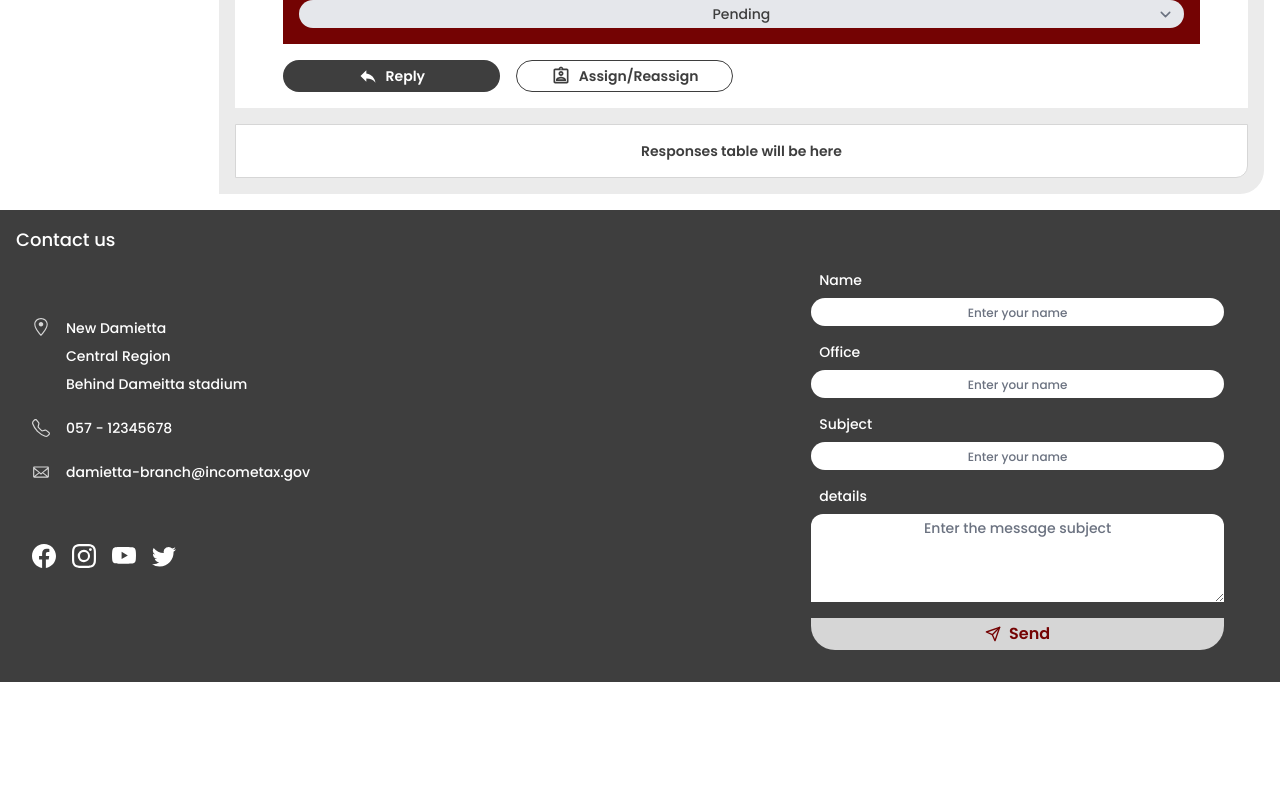
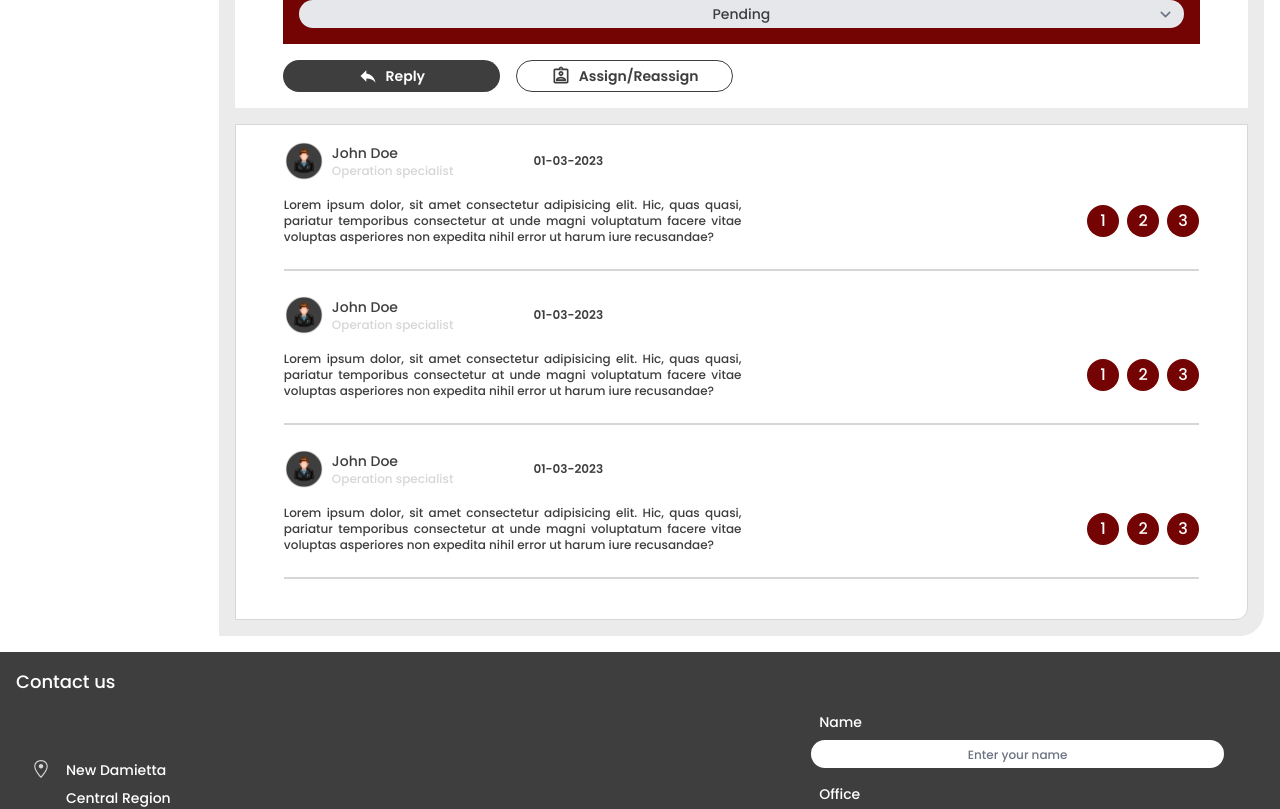
Before and after one commit to Tamer-E-Amer/Easy-Send-System, a React (Vite) app: page /dashboard/problemDetails/1 in a window 1280 px wide. Shown: the part 840-1649 px from the top of the page. Before the commit the page ends 1522 px from the top, so only its background shows below. Built offline with nearby package versions, Linux system fonts and the light colour scheme.

Commit message:
1- Adding response components to problem details page. 2-Adding modal to send problem response.

```diff
--- a/src/components/index.js
+++ b/src/components/index.js
@@ -9,3 +9,5 @@ export { default as ProblemsCount } from "./util/dashboard/problemsCount/Problem
 export { default as ProblemsTable } from "./util/dashboard/problemsTable/ProblemsTable";
 export { default as PageImgHeader } from "./util/dashboard/pageImgHeader/PageImgHeader";
 export { default as MessageTable } from "./util/dashboard/messageTable/MessageTable";
+export { default as ProblemResponse } from "./util/dashboard/problemResponse/ProblemResponse";
+export { default as Modal } from "./util/dashboard/modal/Modal";
--- a/src/components/util/Footer/Footer.jsx
+++ b/src/components/util/Footer/Footer.jsx
@@ -97,7 +97,7 @@ const Footer = () => {
                 />
               </div>
               {/* details */}
-              <div className="flex  flex-col items-start space-y-2 text-white">
+              <div className="flex  flex-col items-start space-y-2 text-gray-mid">
                 <label htmlFor="" className="w-[90px] pl-2 text-sm">
                   details
                 </label>
--- a/src/components/util/dashboard/dashboardNav/DashboardNav.jsx
+++ b/src/components/util/dashboard/dashboardNav/DashboardNav.jsx
@@ -37,7 +37,7 @@ const DashboardNav = () => {
           <span className="text-sm">Messages</span>
         </div>
       </Link>
-      <Link to="/dashboard/changePassword">
+      <Link to="/dashboard/changePassword" className="w-full">
         <div className="dashboard-nav-link">
           {/* icon */}
           <CgProfile className="text-lg" />
--- /dev/null
+++ b/src/components/util/dashboard/modal/Modal.jsx
@@ -0,0 +1,34 @@
+import React from "react";
+
+const Modal = ({ children, title, closeModal }) => {
+  const closeModelWithBgClick = (e) => {
+    if (e.target.id === "easysendModal") {
+      console.log("Modal is closed");
+      closeModal();
+    }
+  };
+  return (
+    <>
+      <div
+        id="easysendModal"
+        className="p-4 w-full h-[400px] bg-slate-400/80 absolute bottom-0 left-0"
+        onClick={closeModelWithBgClick}
+      >
+        {/* modal header */}
+        <div className="p-4 mb-4 text-left md:text-center bg-gray-mid relative">
+          <div
+            onClick={closeModal}
+            className="h-8 w-8 flex items-center justify-center rounded-full border-[1px] bg-white text-red-dark text-lg absolute right-5 cursor-pointer hover:bg-red-dark hover:text-white"
+          >
+            X
+          </div>
+          <h3 className="text-sm md:text-lg text-white ">{title}</h3>
+        </div>
+        {/* modal body */}
+        {children}
+      </div>
+    </>
+  );
+};
+
+export default Modal;
--- a/src/components/util/dashboard/pageImgHeader/PageImgHeader.jsx
+++ b/src/components/util/dashboard/pageImgHeader/PageImgHeader.jsx
@@ -3,7 +3,7 @@ import React from "react";
 const PageImgHeader = ({ title }) => {
   return (
     <>
-      <div className="w-full h-16 md:h-24 bg-[url('/imgs/add-data.png')] bg-no-repeat bg-cover flex items-center justify-end sm:justify-center font-semibold text-lg text-gray-mid px-8">
+      <div className="w-full h-16 md:h-24 bg-[url('/imgs/add-data.png')] bg-no-repeat bg-cover flex items-center justify-end sm:justify-center font-semibold text-sm sm:text-lg text-gray-mid px-8">
         {title}
       </div>
     </>
--- /dev/null
+++ b/src/components/util/dashboard/problemResponse/ProblemResponse.jsx
@@ -0,0 +1,48 @@
+import React from "react";
+
+const ProblemResponse = () => {
+  return (
+    <>
+      {/* response header */}
+      <div className="flex items-center justify-between md:justify-start md:space-x-20 mb-4 ">
+        {/* user */}
+        <div className="flex items-center space-x-2">
+          {/* avatar */}
+          <img src="/imgs/avatar.png" alt="avatar" className="w-10 h-10" />
+          {/* name */}
+          <div className="">
+            <h3 className="text-sm text-gray-mid">John Doe</h3>
+            <h4 className="text-xs text-title-gray">Operation specialist</h4>
+          </div>
+        </div>
+        {/* date */}
+        <h3 className="text-xs  text-gray-mid font-semibold">01-03-2023</h3>
+      </div>
+      {/* response data */}
+      <div className="flex flex-col justify-center space-y-4 lg:flex-row lg:space-x-4 lg:items-center lg:justify-between lg:space-y-0 ">
+        {/* message */}
+        <p className="text-xs text-gray-mid text-justify w-full lg:w-1/2">
+          Lorem ipsum dolor, sit amet consectetur adipisicing elit. Hic, quas
+          quasi, pariatur temporibus consectetur at unde magni voluptatum facere
+          vitae voluptas asperiores non expedita nihil error ut harum iure
+          recusandae?
+        </p>
+        {/* attachments*/}
+        <div className="flex items-start justify-center space-x-2">
+          <div className="w-8 h-8 bg-red-dark flex items-center justify-center rounded-full text-white cursor-pointer">
+            1
+          </div>
+          <div className="w-8 h-8 bg-red-dark flex items-center rounded-full justify-center text-white cursor-pointer ">
+            2
+          </div>
+          <div className="w-8 h-8 bg-red-dark flex items-center justify-center rounded-full text-white cursor-pointer">
+            3
+          </div>
+        </div>
+      </div>
+      <hr className="h-0 border-[1px] border-title-gray my-6" />
+    </>
+  );
+};
+
+export default ProblemResponse;
--- a/src/components/util/dashboard/problemsTable/ProblemsTable.jsx
+++ b/src/components/util/dashboard/problemsTable/ProblemsTable.jsx
@@ -56,7 +56,7 @@ const ProblemsTable = () => {
     useTable({ columns, data });
   return (
     <>
-      <table {...getTableProps()}>
+      <table {...getTableProps()} className="w-full">
         {/* table header */}
         <thead>
           {headerGroups.map((headerGroup, index) => (
--- a/src/pages/dashboard/ProblemDetails.jsx
+++ b/src/pages/dashboard/ProblemDetails.jsx
@@ -1,8 +1,28 @@
 import React from "react";
+import { FiSend } from "react-icons/fi";
 import { MdOutlineAssignmentInd, MdReply } from "react-icons/md";
-import { DashbardNav, PageImgHeader, WelcomeBar } from "../../components";
+import {
+  DashbardNav,
+  PageImgHeader,
+  WelcomeBar,
+  ProblemResponse,
+  Modal,
+} from "../../components";
 
 const ProblemDetails = () => {
+  const [showModal, setShowModal] = React.useState(false);
+  // open modal
+  const openModal = (e) => {
+    e.preventDefault();
+    console.log("Open modal function");
+    setShowModal(true);
+  };
+  // close modal
+  const closeModal = (e) => {
+    console.log("closing modal");
+    setShowModal(false);
+  };
+
   return (
     <>
       {/* Welcome bar */}
@@ -17,8 +37,8 @@ const ProblemDetails = () => {
           <PageImgHeader img="/imgs/add-data.png" title="Problem details" />
           {/* problem details data*/}
           <div className="p-4">
-            <div className="p-4 md:px-8 lg:px-12 bg-white">
-              <form action="" className="grid grid-cols-1 lg:grid-cols-2 gap-4">
+            <div className="p-4 md:px-8 lg:px-12 bg-white relative">
+              <form className="grid grid-cols-1 lg:grid-cols-2 gap-4">
                 {/* problem id */}
                 <div className="flex  flex-col items-start space-y-2 text-gray-light-200">
                   <label htmlFor="" className="w-[90px] pl-2 text-sm">
@@ -170,7 +190,10 @@ const ProblemDetails = () => {
                 </div>
                 {/* Action buttons */}
                 <div className="flex flex-col space-y-2 justify-center sm:flex-row sm:items-center sm:justify-start sm:space-x-4 sm:space-y-0">
-                  <button className="w-full md:w-1/2 bg-gray-mid h-8 hover:bg-red-dark hover:text-white  text-sm transition-all duration-200 text-white font-semibold rounded-full flex items-center justify-center space-x-2 lg:col-span-2">
+                  <button
+                    onClick={openModal}
+                    className="w-full md:w-1/2 bg-gray-mid h-8 hover:bg-red-dark hover:text-white  text-sm transition-all duration-200 text-white font-semibold rounded-full flex items-center justify-center space-x-2 lg:col-span-2"
+                  >
                     <MdReply className="text-xl" />
                     <span>Reply</span>
                   </button>
@@ -180,17 +203,53 @@ const ProblemDetails = () => {
                   </button>
                 </div>
               </form>
+              {/* Problem response modal */}
+              {showModal && (
+                <Modal closeModal={closeModal} title="Add problem response">
+                  {/* modal container */}
+                  <div className="p-4 bg-white">
+                    <form action="" className="grid grid-cols-1 gap-4">
+                      {/* Response */}
+                      {/* details */}
+                      <div className="flex  flex-col items-start space-y-2 text-gray-light-200">
+                        <label htmlFor="" className="w-[130px]  text-sm">
+                          Response
+                        </label>
+                        <textarea
+                          type="text"
+                          name="response"
+                          id="response"
+                          rows={5}
+                          placeholder="Enter your response"
+                          className="details rounded-b-xl bg-gray-light-100 "
+                        />
+                      </div>
+                      {/* Attach */}
+                      <div className="flex  flex-col items-start space-y-2 text-gray-light-200">
+                        <label htmlFor="" className="w-[120px] pl-2 text-sm">
+                          Upload files
+                        </label>
+                        <input
+                          type="file"
+                          name="attachs"
+                          className="input-text rounded-full bg-gray-light-100"
+                        />
+                      </div>
+                      <button className="w-full md:w-1/2 lg:w-1/3 bg-gray-mid h-8 hover:bg-red-dark hover:text-white  text-sm transition-all duration-200 text-white font-semibold rounded-full flex items-center justify-center space-x-2">
+                        <FiSend className="text-lg" />
+                        <span>Add response</span>
+                      </button>
+                    </form>
+                  </div>
+                </Modal>
+              )}
             </div>
             {/* Response to problems */}
-            <div className="p-4 overflow-x-auto  border-[1px] bg-white border-title-gray mt-4 md:rounded-br-xl">
-              <p
-                className="text-sm text-gray-mid
-               font-semibold text-center
-               "
-              >
-                {/* TODO: table of problem response will be here */}
-                Responses table will be here
-              </p>
+            <div className="p-4 md:px-8 lg:px-12  border-[1px] bg-white border-title-gray mt-4 md:rounded-br-xl">
+              <ProblemResponse />
+              <ProblemResponse />
+              <ProblemResponse />
+              {/* TODO: remove the hr tag from the last response */}
             </div>
           </div>
         </div>
```
